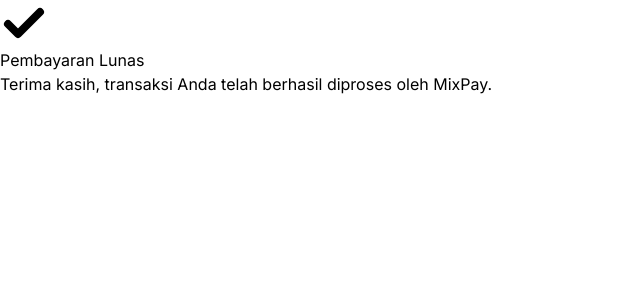
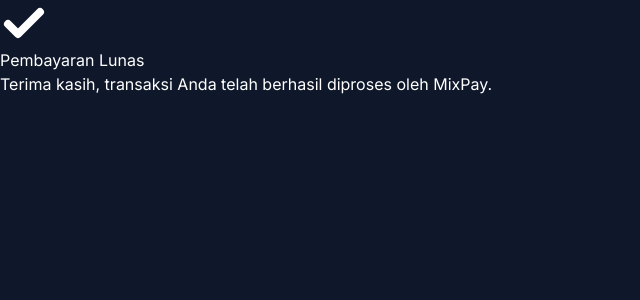
Before and after one commit to argaardana1/mixpayment, a Next.js app: page /success in a window 1280 px wide. Shown: the top 300 px of the page, without its empty margins (0-640 px from the left). Built offline with nearby package versions, Linux system fonts and the light colour scheme.

Commit message:
Update globals.css

```diff
--- a/app/globals.css
+++ b/app/globals.css
@@ -2,25 +2,25 @@
 @tailwind components;
 @tailwind utilities;
 
-@layer base {
-  body { @apply antialiased overflow-x-hidden; }
+:root {
+  --bg-dark: #0F172A;
+  --accent-blue: #2563EB;
 }
 
-input, button, select {
-  -webkit-tap-highlight-color: transparent;
-  @apply outline-none;
+body {
+  background-color: var(--bg-dark);
+  color: white;
+  -webkit-font-smoothing: antialiased;
+  overflow-x: hidden;
 }
 
-/* Custom Smooth SweetAlert */
-.swal2-popup {
-  border-radius: 2.5rem !important;
-  background: #1E293B !important;
-  color: #fff !important;
-  padding: 2rem !important;
+.premium-card {
+  background: linear-gradient(145deg, rgba(30,41,59,0.7) 0%, rgba(15,23,42,0.8) 100%);
+  backdrop-filter: blur(20px);
+  border: 1px solid rgba(255,255,255,0.05);
+  border-radius: 2.5rem;
 }
-.swal2-styled.swal2-confirm {
-  background: #2563EB !important;
-  border-radius: 1.5rem !important;
-  padding: 1rem 2rem !important;
-  font-weight: bold !important;
+
+.btn-main {
+  @apply py-4 px-6 rounded-[1.8rem] font-bold transition-all active:scale-95 flex items-center justify-center gap-2 shadow-lg shadow-blue-500/20 bg-blue-600 hover:bg-blue-700;
 }
```
